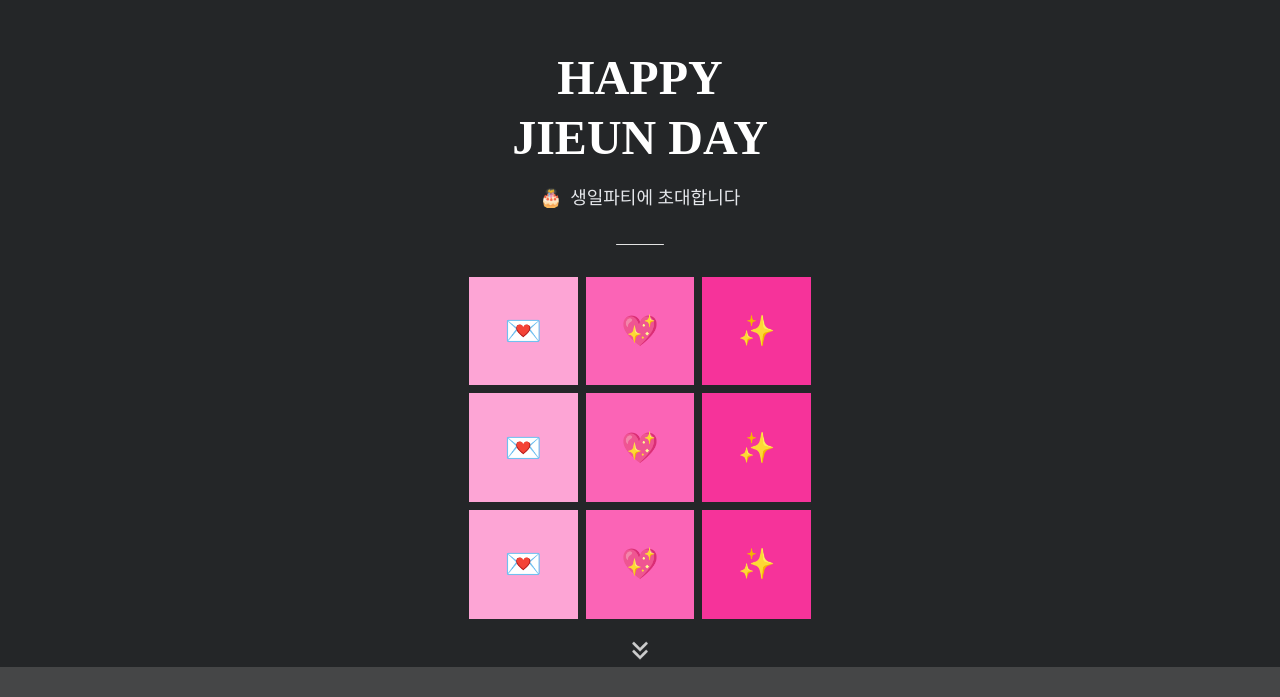
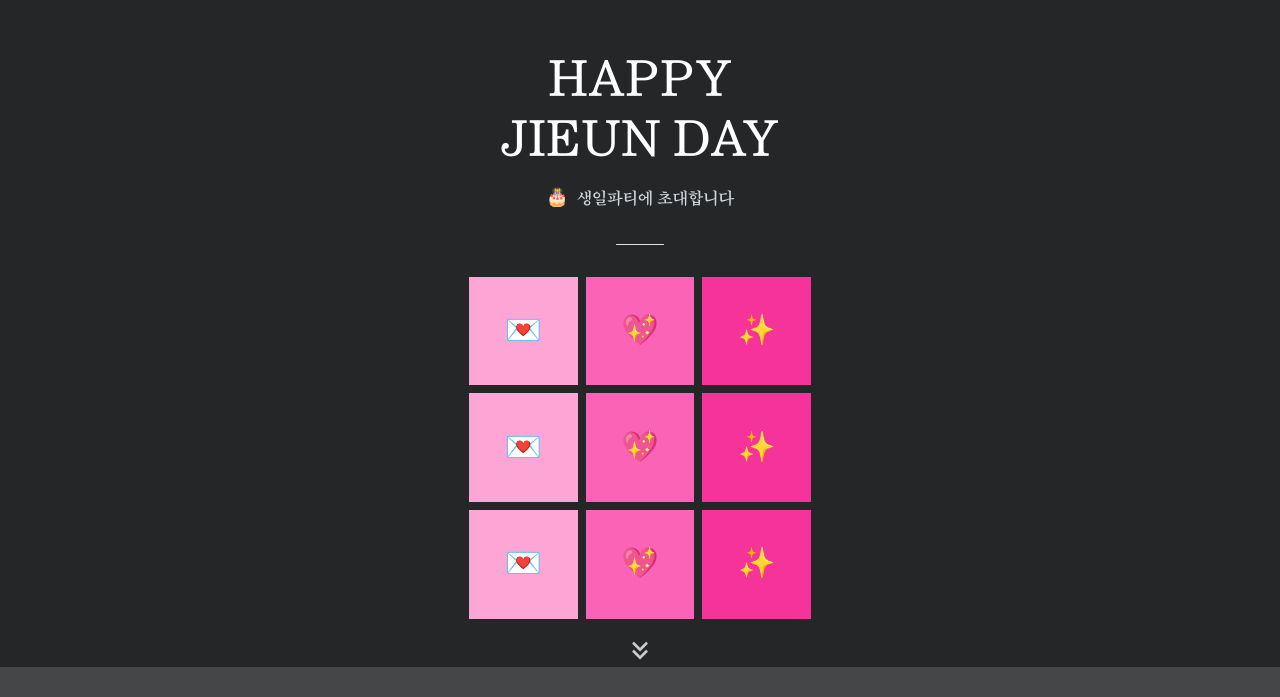
Before and after one commit to Geonhyo/jieun-2025-invite, a React (Vite) app: page / in a window 1280 px wide. Shown: the part 103-800 px from the top of the page. Built offline with nearby package versions, Linux system fonts and the light colour scheme; a web font is replaced by a local one.

Commit message:
[Chore] Optimize font loading

```diff
--- a/index.html
+++ b/index.html
@@ -3,6 +3,13 @@
   <head>
     <meta charset="UTF-8" />
     <link rel="icon" type="image/png" href="/favicon.png" />
+    <link
+      rel="preload"
+      href="/fonts/BookkMyungjo_Bold.woff2"
+      as="font"
+      type="font/woff2"
+      crossorigin
+    />
     <meta name="theme-color" content="#242628" />
     <meta name="description" content="지은이의 생일파티에 초대합니다!" />
     <title>HAPPY JIEUN DAY</title>
--- a/src/App.tsx
+++ b/src/App.tsx
@@ -31,7 +31,7 @@ export default function App() {
             {/* 초대 문구 입력창 */}
             <div className="flex flex-row justify-center items-center gap-2 mb-8">
               <p className="text-lg">🎂</p>
-              <h2 className="text-gray-200 text-lg font-light">
+              <h2 className="text-gray-300 text font-bold">
                 생일파티에 초대합니다
               </h2>
             </div>
--- a/src/index.css
+++ b/src/index.css
@@ -1,13 +1,13 @@
 @font-face {
   font-family: 'BookkMyungjo';
-  src: url('/fonts/BookkMyungjo_Bold.ttf') format('truetype');
+  src: url('/fonts/BookkMyungjo_Bold.woff2') format('woff2'), url('/fonts/BookkMyungjo_Bold.ttf') format('truetype');
   font-weight: 700;
   font-style: normal;
 }
 
 @font-face {
   font-family: 'BookkMyungjo';
-  src: url('/fonts/BookkMyungjo_Light.ttf') format('truetype');
+  src: url('/fonts/BookkMyungjo_Light.woff2') format('woff2'), url('/fonts/BookkMyungjo_Light.ttf') format('truetype');
   font-weight: 300;
   font-style: normal;
 }
```
Also changed, not shown: public/fonts/BookkMyungjo_Bold.woff2 (added), public/fonts/BookkMyungjo_Light.woff2 (added).
